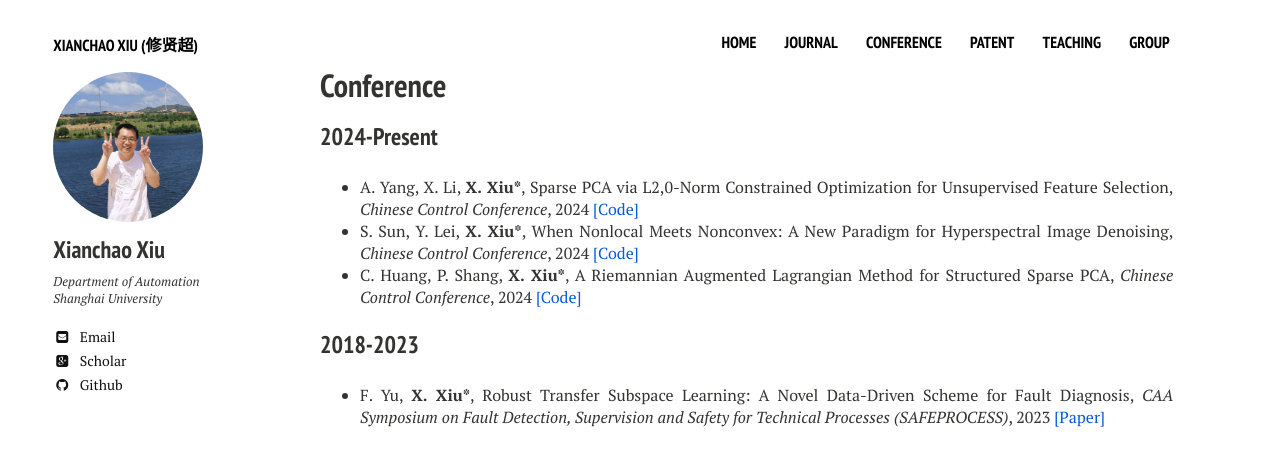
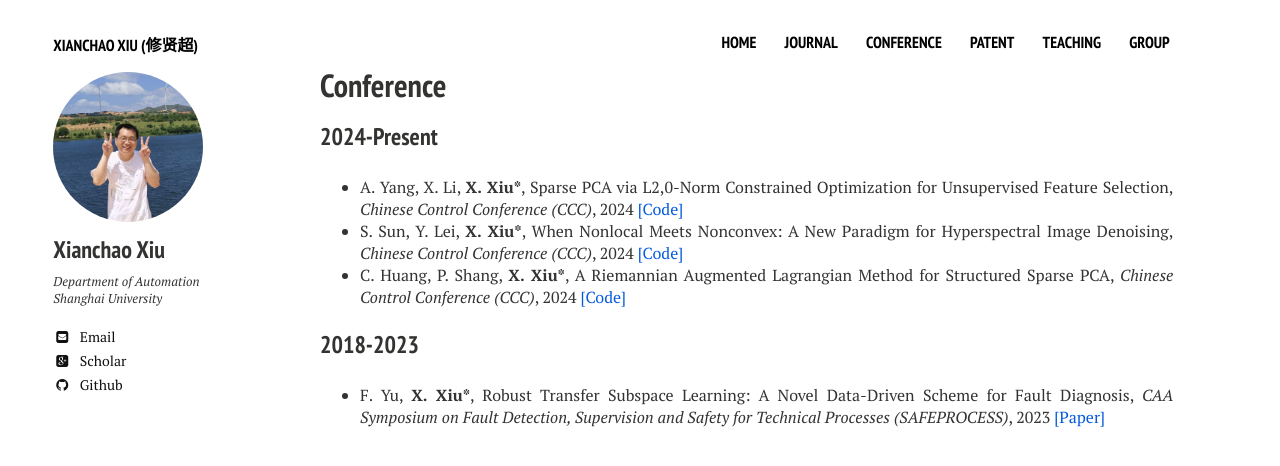
Before and after one commit to xianchaoxiu/xianchaoxiu.github.io, a Jekyll site: the page built from conference/index.md, in a window 1280 px wide. Shown: the top 466 px of the page. Built offline with Jekyll 4.4.1, drawn with Linux system fonts in a browser that asks for light colours; nearby versions of some CDN libraries.

Commit message:
Update index.md

```diff
--- a/conference/index.md
+++ b/conference/index.md
@@ -11,9 +11,9 @@ share: false
 
 ### 2024-Present
 
-* A. Yang, X. Li, <b>X. Xiu*</b>, Sparse PCA via L2,0-Norm Constrained Optimization for Unsupervised Feature Selection, <i> Chinese Control Conference</i>, 2024 <a href="https://github.com/yan921" class="textlink" target="_blank">[Code]</a> <br>
-* S. Sun, Y. Lei, <b>X. Xiu*</b>, When Nonlocal Meets Nonconvex: A New Paradigm for Hyperspectral Image Denoising, <i> Chinese Control Conference</i>, 2024 <a href="https://github.com/EdSun0" class="textlink" target="_blank">[Code]</a> <br>
-* C. Huang, P. Shang, <b>X. Xiu*</b>, A Riemannian Augmented Lagrangian Method for Structured Sparse PCA, <i> Chinese Control Conference</i>, 2024 <a href="https://github.com/ChenyiHuang23/ROFS" class="textlink" target="_blank">[Code]</a> <br>
+* A. Yang, X. Li, <b>X. Xiu*</b>, Sparse PCA via L2,0-Norm Constrained Optimization for Unsupervised Feature Selection, <i> Chinese Control Conference (CCC)</i>, 2024 <a href="https://github.com/yan921" class="textlink" target="_blank">[Code]</a> <br>
+* S. Sun, Y. Lei, <b>X. Xiu*</b>, When Nonlocal Meets Nonconvex: A New Paradigm for Hyperspectral Image Denoising, <i> Chinese Control Conference (CCC)</i>, 2024 <a href="https://github.com/EdSun0" class="textlink" target="_blank">[Code]</a> <br>
+* C. Huang, P. Shang, <b>X. Xiu*</b>, A Riemannian Augmented Lagrangian Method for Structured Sparse PCA, <i> Chinese Control Conference (CCC)</i>, 2024 <a href="https://github.com/ChenyiHuang23/ROFS" class="textlink" target="_blank">[Code]</a> <br>
 
 ### 2018-2023
 
```
